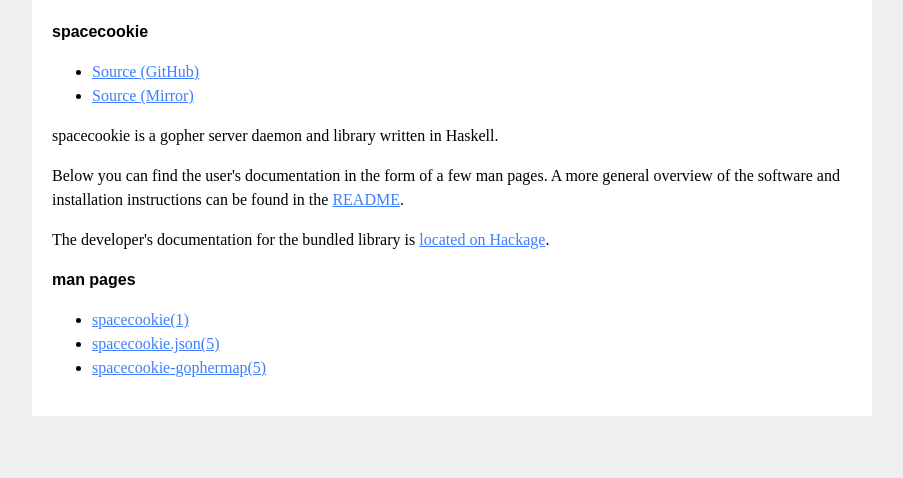
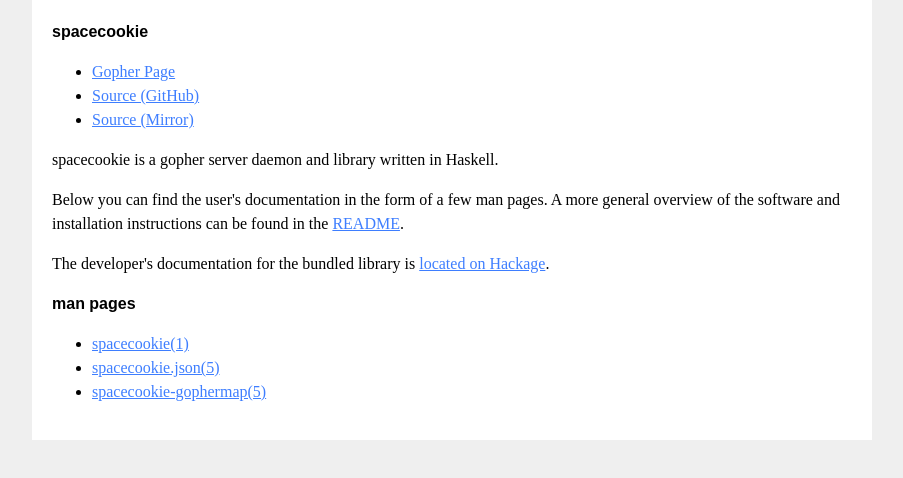
Before and after one commit to sternenseemann/spacecookie, a plain HTML site: page index.html in a window 1280 px wide. Shown: the whole page, without its empty margins (188-1091 px from the left). Drawn offline with Linux system fonts and the light colour scheme.

Commit message:
Deploying to gh-pages from @ sternenseemann/spacecookie@93d742e82784b0314d0e95090c0d820a566d61b1 🚀

```diff
--- a/index.html
+++ b/index.html
@@ -9,6 +9,7 @@
     <div class="index-text">
       <h1>spacecookie</h1>
       <ul>
+<li><a href="gopher://sterni.lv/1/spacecookie">Gopher Page</a></li>
 <li><a href="https://github.com/sternenseemann/spacecookie">Source (GitHub)</a></li>
 <li><a href="https://code.sterni.lv/spacecookie">Source (Mirror)</a></li>
 </ul>
```
